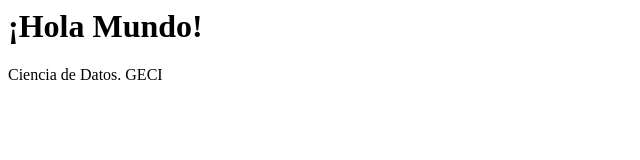
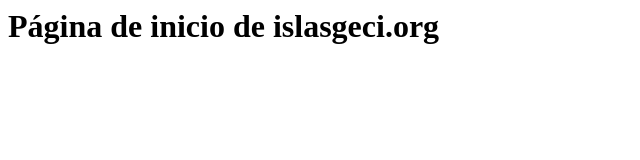
Before and after one commit to IslasGECI/homepage, a plain HTML site: page public-html/index.html in a window 1280 px wide. Shown: the whole page, without its empty margins (0-640 px from the left). Drawn offline with Linux system fonts and the light colour scheme.

Commit message:
Actualiza página de inicio

```diff
--- a/public-html/index.html
+++ b/public-html/index.html
@@ -1,4 +1,11 @@
-<html><body>
-    <h1>¡Hola Mundo!</h1>
-    <p>Ciencia de Datos. GECI</p>
-</body></html>
+<html>
+
+<head>
+    <title>Ciencia de Datos - GECI</title>
+</head>
+
+<body>
+    <h1>Página de inicio de islasgeci.org</h1>
+</body>
+
+</html>
```
